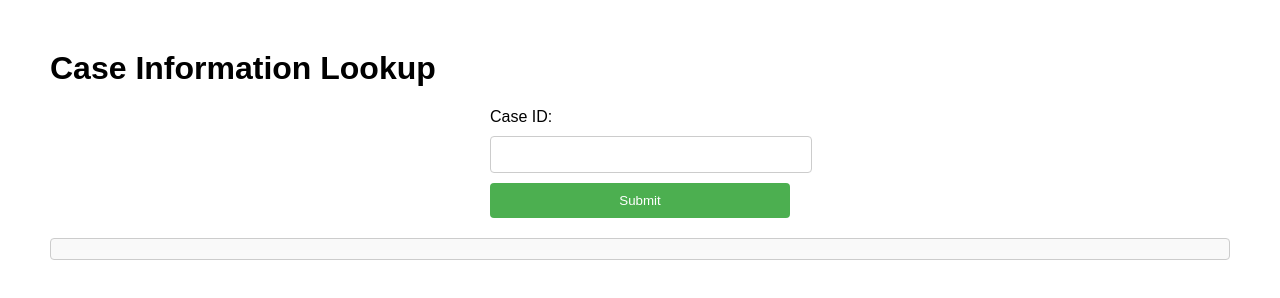
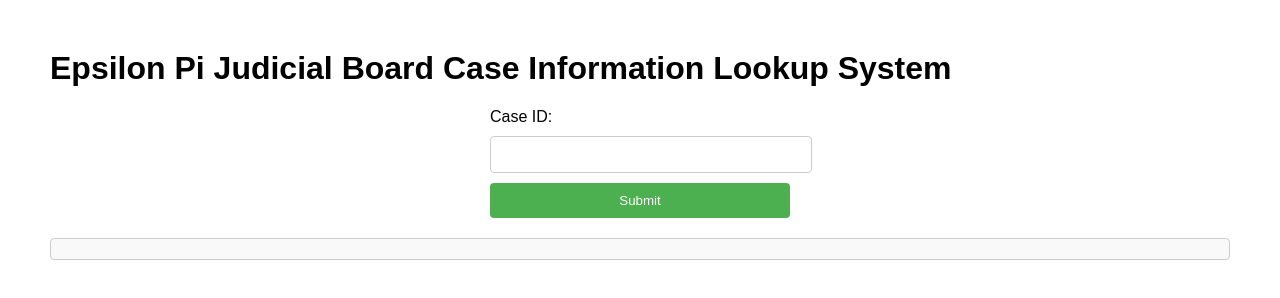
Before and after one commit to Misteroz03jr2/testing, a plain HTML site: page index.html in a window 1280 px wide. Drawn offline with Linux system fonts and the light colour scheme.

Commit message:
Update index.html

```diff
--- a/index.html
+++ b/index.html
@@ -45,7 +45,7 @@
     </style>
 </head>
 <body>
-    <h1>Case Information Lookup</h1>
+    <h1>Epsilon Pi Judicial Board Case Information Lookup System</h1>
     <form id="caseForm">
         <label for="caseId">Case ID:</label>
         <input type="text" id="caseId" name="caseId" required>
```
